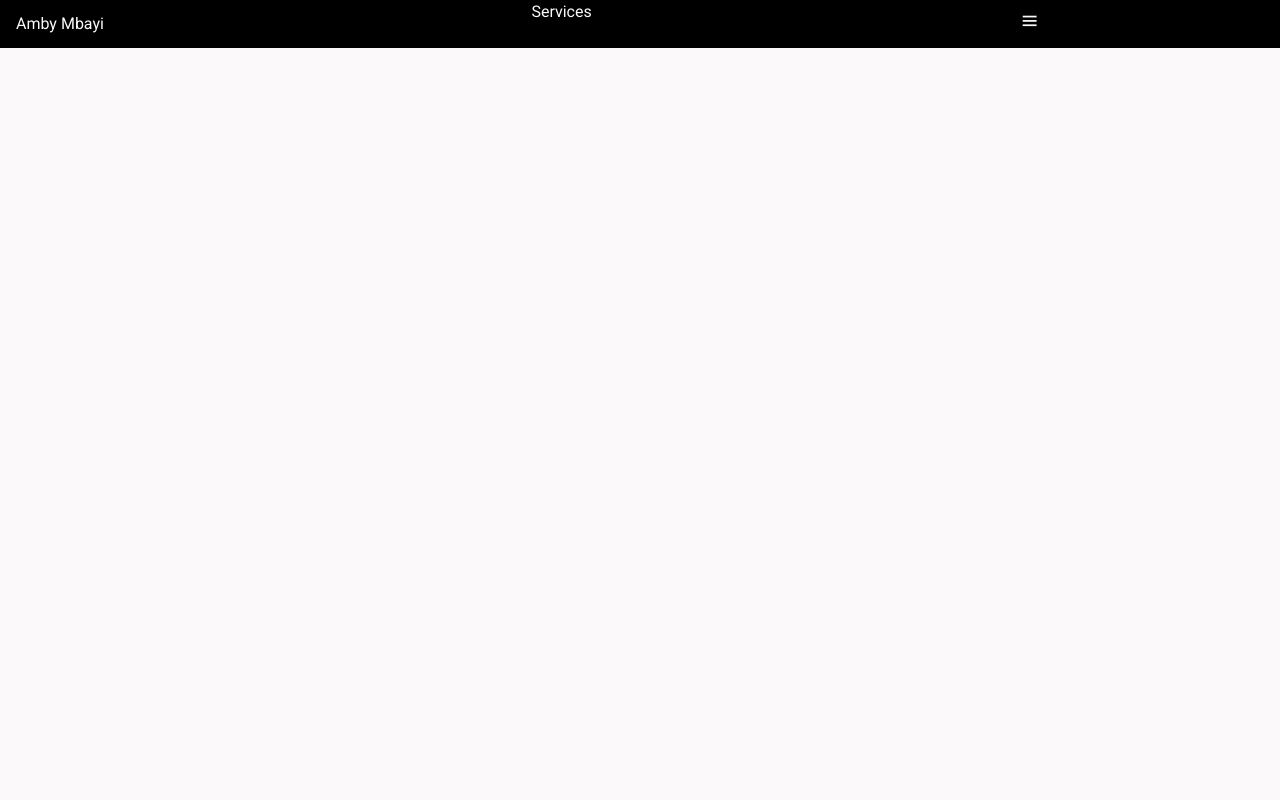
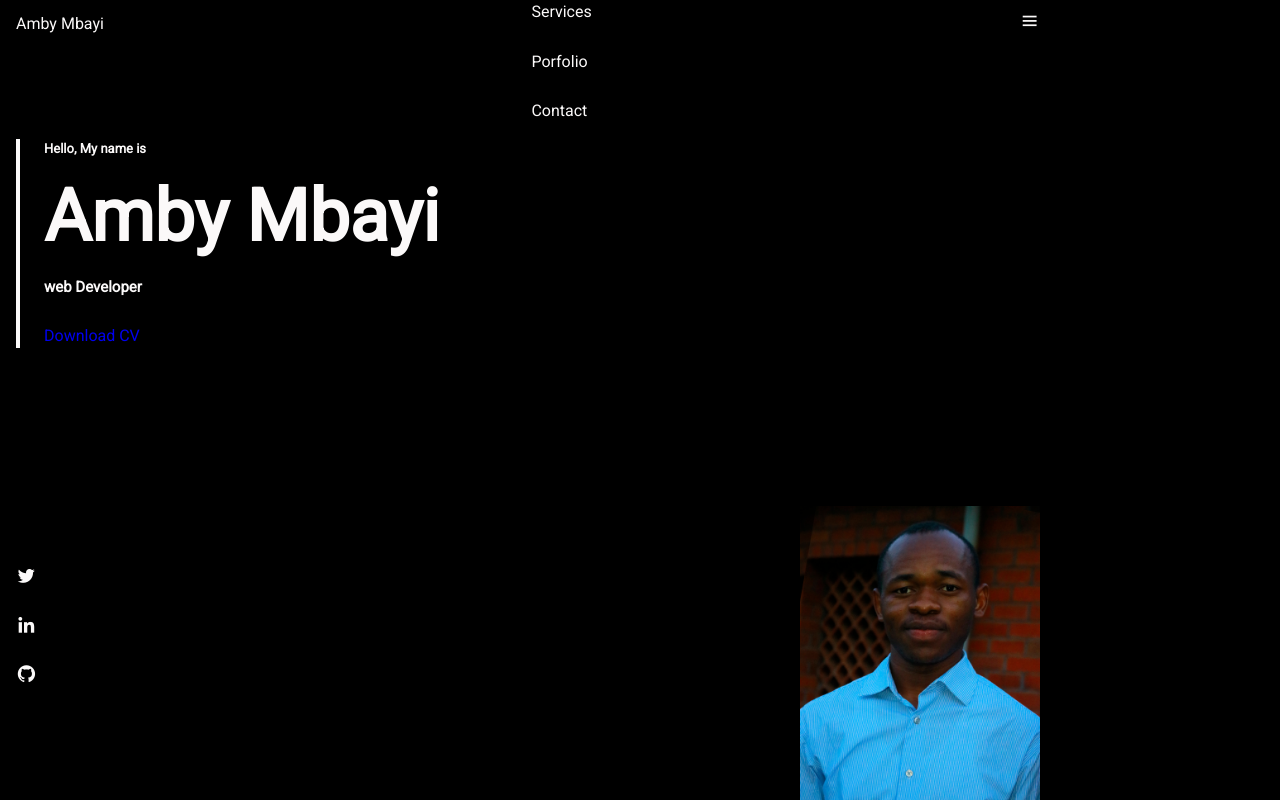
Before and after one commit to AmbyMbayi/portfolio, a plain HTML site: page index.html in a window 1280 px wide. Drawn offline with nearby package versions, Linux system fonts and the light colour scheme.

Commit message:
home section added

```diff
--- a/assets/css/style.css
+++ b/assets/css/style.css
@@ -245,3 +245,62 @@ img {
   visibility: visible;
   bottom: 1.5rem;
 }
+
+/* home */
+.home {
+  background-color: #000;
+  overflow: hidden;
+}
+.home__container {
+  position: relative;
+  height: calc(100vh - var(--header-height));
+  grid-template-rows: repeat(2, max-content);
+  align-content: space-around;
+  row-gap: 2rem;
+}
+
+.home__data {
+  border-left: 4px solid var(--first-color-lighten);
+  color: var(--first-color-lighten);
+  padding-left: 1.5rem;
+  z-index: var(--z-tooltip);
+}
+.home__name {
+  font-size: var(--biggist-font-size);
+}
+.home__greeting,
+.home__profession {
+  display: block;
+  font-weight: var(--font-bold);
+}
+.home__greeting {
+  font-size: 0.813rem;
+}
+.home__profession {
+  font-size: 0.938rem;
+  margin-bottom: var(--mb-3);
+}
+
+.home__img {
+  position: absolute;
+  right: 0;
+  bottom: 0;
+}
+
+.home__img img {
+  width: 240px;
+}
+
+.home__social {
+  display: flex;
+  flex-direction: column;
+}
+.home__social-icon {
+  width: max-content;
+  font-size: 1.3rem;
+  margin-bottom: var(--mb-2);
+  color: var(--first-color-lighten);
+}
+.home__social-icon:hover {
+  color: var(--first-color-light);
+}
--- a/index.html
+++ b/index.html
@@ -11,7 +11,7 @@
   <body>
     <!--scroll top-->
 
-    <a href="#" class="scrolltop" id="scrol-top">
+    <a href="#" class="scrolltop" id="scroll-top">
       <i class="bx bx-chevron-up scrolltop__icon"></i>
     </a>
     <!--Header-->
@@ -44,7 +44,42 @@
       </nav>
     </header>
 
-    <main class="l-main"></main>
+    <main class="l-main">
+      <!--Home-->
+
+      <section class="home" id="home">
+        <div class="home__container bd-container bd-grid">
+          <div class="home__data">
+            <span class="home__greeting">Hello, My name is</span>
+            <h1 class="home__name">Amby Mbayi</h1>
+            <span class="home__profession">web Developer</span>
+            <a download="" href="assets/pdf/" class="button">Download CV</a>
+          </div>
+          <div class="home__social">
+            <a href="https://twitter.com/AmbyMbayi" class="home__social-icon"
+              ><i class="bx bxl-twitter"></i
+            ></a>
+            <a
+              href="https://www.linkedin.com/in/ambrose-mbayi-6a2882120/"
+              class="home__social-icon"
+              ><i class="bx bxl-linkedin"></i
+            ></a>
+            <a href="https://github.com/AmbyMbayi" class="home__social-icon"
+              ><i class="bx bxl-github"></i
+            ></a>
+          </div>
+          <div class="home__img">
+            <img src="assets/images/profile.jpg" alt="" />
+          </div>
+        </div>
+      </section>
+
+      <!--About-->
+      <!--Qualification-->
+      <!--Services-->
+      <!--Project in Mind-->
+      <!--Porfolio-->
+    </main>
     <!--footer-->
     <!--Mix it up filter-->
     <!--swiper js-->
```
Also changed, not shown: assets/images/profile.jpg (added).
